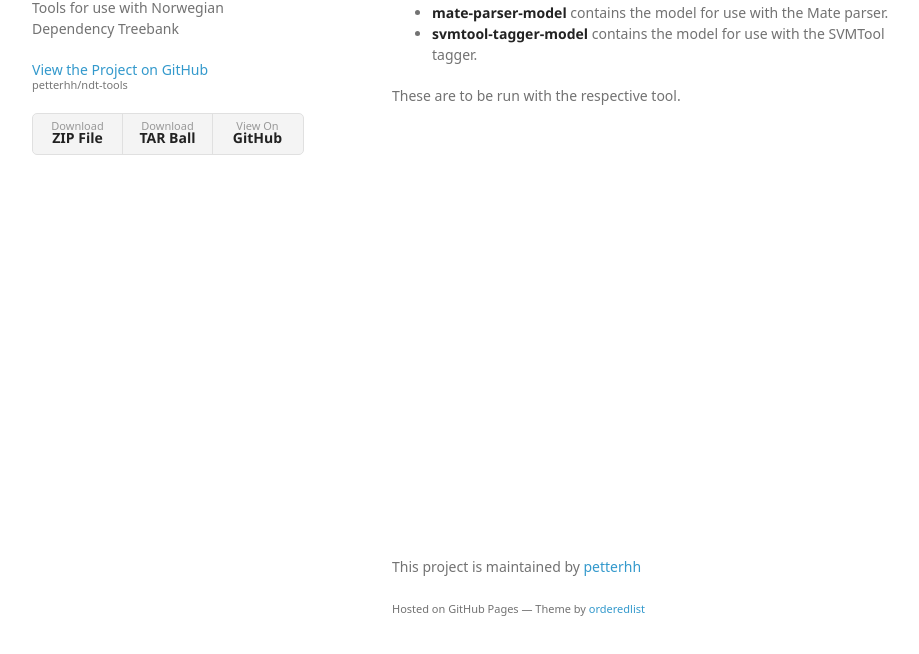
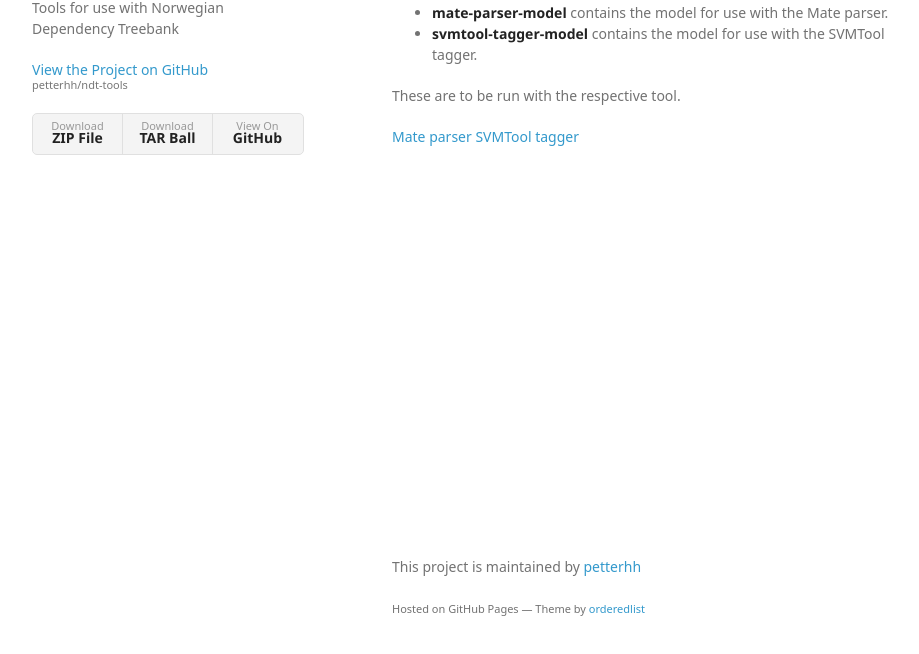
Before and after one commit to petterhh/ndt-tools, a plain HTML site: page index.html in a window 1280 px wide. Shown: the part 112-766 px from the top of the page, without its empty margins (178-1097 px from the left). Drawn offline with Linux system fonts and the light colour scheme; a web font is replaced by a local one.

Commit message:
minor changes

```diff
--- a/index.html
+++ b/index.html
@@ -34,8 +34,9 @@
             <li><strong>svmtool-tagger-model</strong> contains the model for use with the SVMTool tagger.</li>
         </ul>
         <p>These are to be run with the respective tool.</p>
-
-    <footer>
+        <a href="https://storage.googleapis.com/google-code-archive-downloads/v2/code.google.com/mate-tools/anna-3.6.jar">Mate parser</a>
+        <a href=" http://www.cs.upc.edu/~nlp/SVMTool/#">SVMTool tagger</a>
+<footer>
     <p>This project is maintained by <a href="https://github.com/petterhh">petterhh</a></p>
     <p><small>Hosted on GitHub Pages &mdash; Theme by <a href="https://github.com/orderedlist">orderedlist</a></small></p>
     </footer>
```
